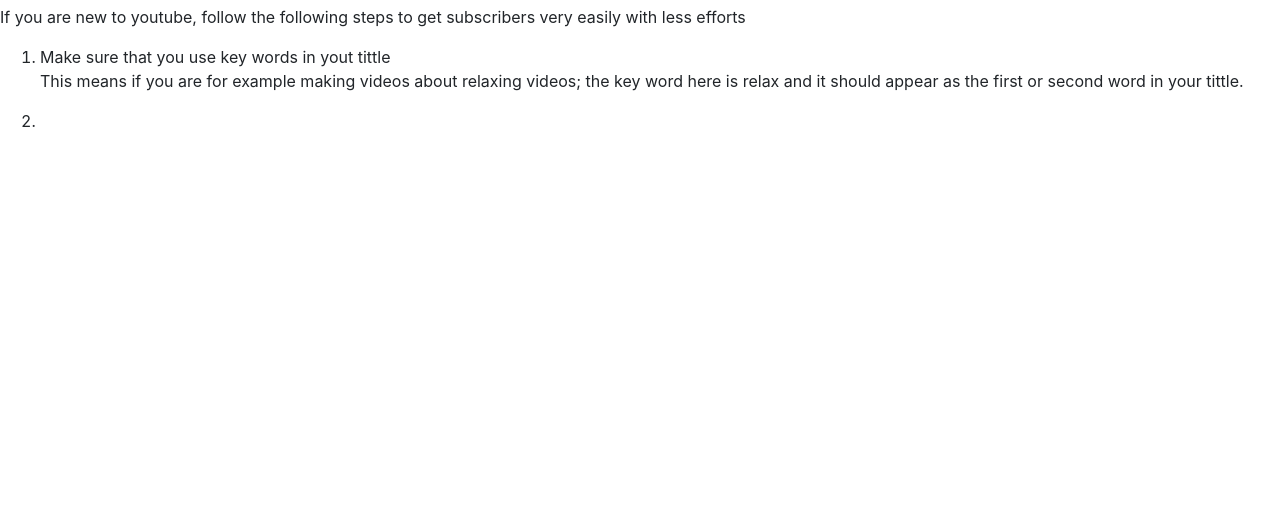
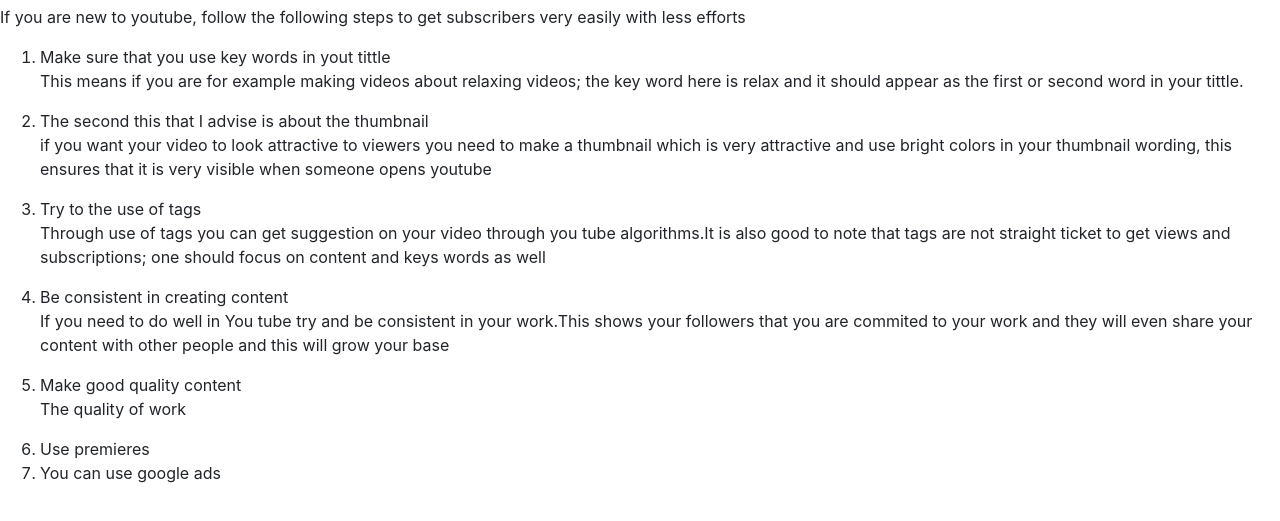
Before and after one commit to ngumamutundu/FirstBootstarpwebpage, a plain HTML site: page index.html in a window 1280 px wide. Shown: the part 51-572 px from the top of the page. Drawn offline with nearby package versions, Linux system fonts and the light colour scheme.

Commit message:
add more content

```diff
--- a/index.html
+++ b/index.html
@@ -15,7 +15,21 @@
         <li>Make sure that you use key words in yout tittle</li>
         <p>This means if you are for example making videos about relaxing videos; the key word here is relax and it should appear as the first or second word in your tittle.</p>
 
-        <li></li>
+        <li>The second this that I advise is about the thumbnail</li>
+        <p>if you want your video to look attractive to viewers you need to make a thumbnail which is very attractive and use bright colors in your thumbnail wording, this ensures that it is very visible when someone opens youtube</p>
+
+        <li>Try to the use of tags</li>
+        <p>Through use of tags you can get suggestion on your video through you tube algorithms.It is also good to note that tags are not straight ticket to get views and subscriptions; one should focus on content and keys words as well</p>
+
+        <li>Be consistent in creating content</li>
+        <p>If you need to do well in You tube try and be consistent in your work.This shows your followers that you are commited to your work and they will even share your content with other people and this will grow your base</p>
+
+        <li>Make good quality content</li>
+        <p>The quality of work</p>
+
+        <li>Use premieres</li>
+        <li>You can use google ads</li>
+
     </ol>
 
 </body>
```
